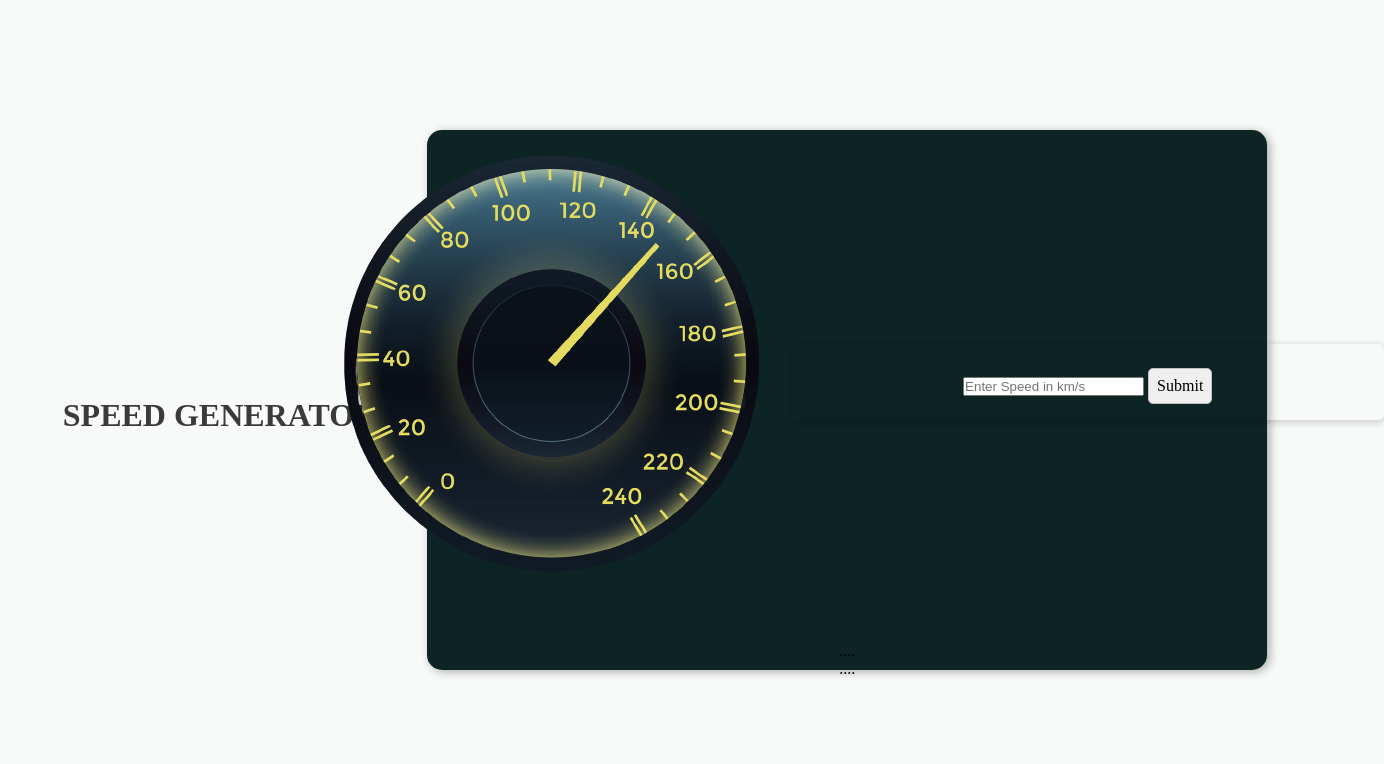
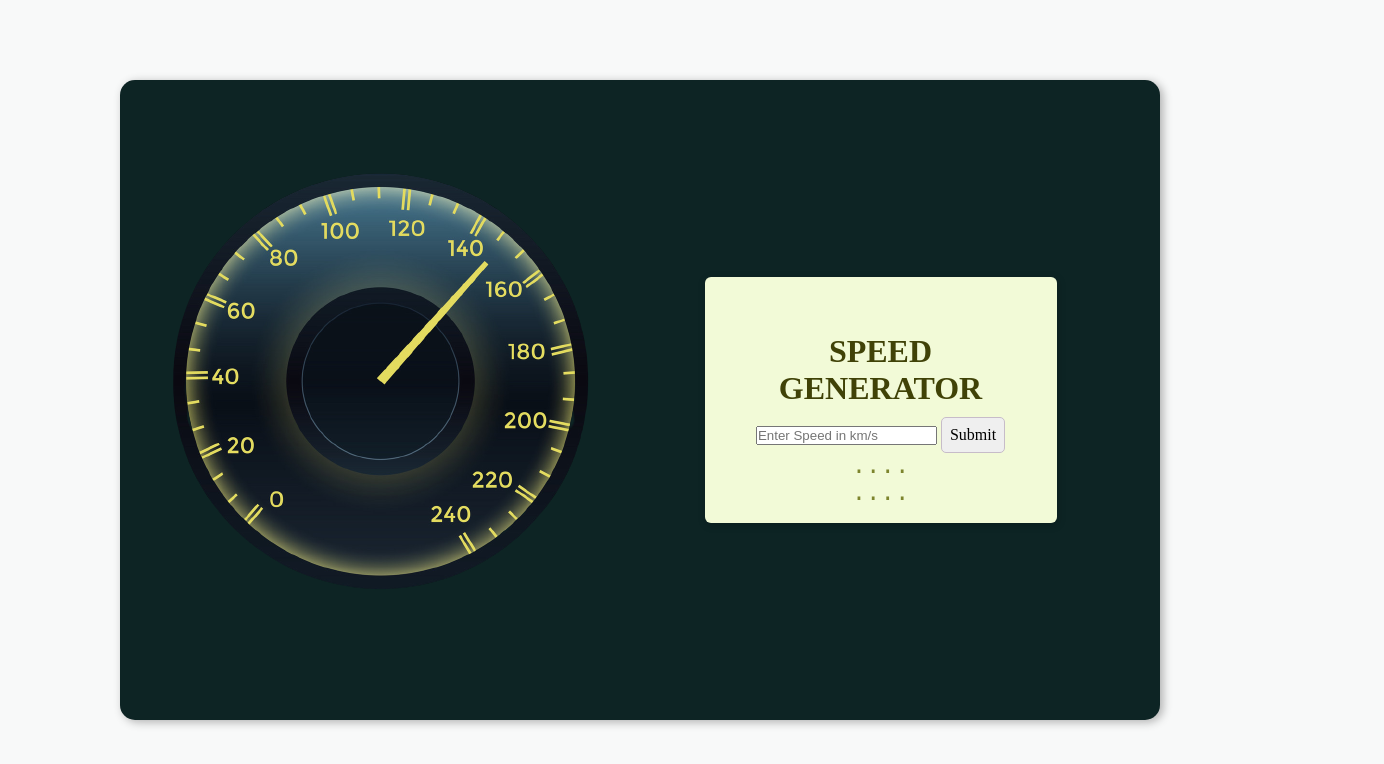
Before and after one commit to wanjikuKim-collab/Week1-Code-Challenge, a plain HTML site: page Speed-Generator/index.html in a window 1280 px wide. Shown: the whole page, 1384 px wide, since content can reach past the window. Drawn offline with Linux system fonts and the light colour scheme.

Commit message:
Completed Speed Generator

```diff
--- a/Speed-Generator/index.html
+++ b/Speed-Generator/index.html
@@ -9,21 +9,24 @@
     <title>Speed Generator</title>
 </head>
 <body>
-    <h1>SPEED GENERATOR</h1>
+
     <div id="container">
-        <div class="display">
             <img src="./png/green-dash.png" alt="car speedometer">
             <form action="#">
-                <label for="speed"></label>
-                <input type="number" name="speed" id="speed" placeholder="Enter Speed in km/s" required/>
-
-                <button type="submit">Submit</button>
+                <h1>SPEED GENERATOR</h1>
+                    <!--takes drivers input-->
+                <div>
+                    <label for="speed"></label>
+                    <input type="number" name="speed" id="speed" placeholder="Enter Speed in km/s" required/>
+                        <!--submission button-->
+                    <button type="submit">Submit</button>
+                    <!--Outputs OK if speed is below 70 and License suspended if its beyond 12points-->
+                    <div>
+                        <p id="counter"> .... </p>
+                        <p id="feedback">....</p>
+                    </div>
+                </div>
             </form>
-        </div>
-        <section>
-            <p id="counter"> .... </p>
-            <p id="feedback">....</p>
-        </section>
     </div>
 </body>
 </html>
--- a/Speed-Generator/index.js
+++ b/Speed-Generator/index.js
@@ -23,8 +23,11 @@ function checkSpeed(speed) {
 
     if (checkSpeedValue <= 70) {
         feedback.textContent = 'OK';
+        counter.textContent ='...'
     } else if (checkSpeedValue> 70 && checkSpeedValue<130) {
+      feedback.textContent = '...';
       return counter.textContent = points
+
     } else if (points >= 12) {
         counter.textContent = points
       return feedback.textContent = 'License suspended'
--- a/Speed-Generator/styles.css
+++ b/Speed-Generator/styles.css
@@ -7,7 +7,6 @@ body{
     height: 100vh;
     box-sizing: border-box;/*align items in a clomun*/
     display: flex;
-    flex-direction: ;
     align-items: center;
     justify-content: center;
     background-color: rgb(248, 249, 249);;
@@ -16,14 +15,13 @@ body{
 #container{
     background-color: rgb(13, 36, 36);
     display: flex;
-    flex-direction:column;
+    text-align: center;
+    justify-content: space-between;
     align-items: center;
-    text-align: center;
-    justify-content: center;
     padding: 20px;
     margin: 50px, auto;
-    width: 800px;
-    height: 500px;
+    width: 1000px;
+    height: 600px;
     color: rgb(0, 0, 0);
     border-radius: 15px;
     box-shadow: 3px 2px 10px rgba(0,0,0,0.3);
@@ -31,7 +29,8 @@ body{
 }
 
 form{
-    width: 35rem;
+    width: 20rem;
+    background-color: rgb(242, 250, 215);
     margin: 0.5rem auto;
     border-radius: 6px;
     padding: 1rem;
@@ -44,22 +43,8 @@ label{
     font-weight:500;
 }
 
-
-
-.display{
-    display: flex;
-    align-items: center;
-}
-
-label{
-    font-size: 24px;
-    font-family:'Krub', sans-serif;
-    font-weight: 300;
-
-}
-
 h1{
-    color: rgb(58, 58, 58);
+    color: rgb(64, 66, 7);
     padding: 30px 50px 0px 50px;
     margin: 10px 0;
     font-family: 'Zilla Slab', serif;
@@ -73,3 +58,14 @@ button{
     padding: 0.5rem;
     cursor: pointer;
 }
+
+button:hover{
+    background-color: rgb(56, 47, 56);
+    color: antiquewhite;
+}
+
+p{
+    font-family: 'Courier New', Courier, monospace;
+    font-size: 24px;
+    color: rgb(125, 132, 45);
+}
```
